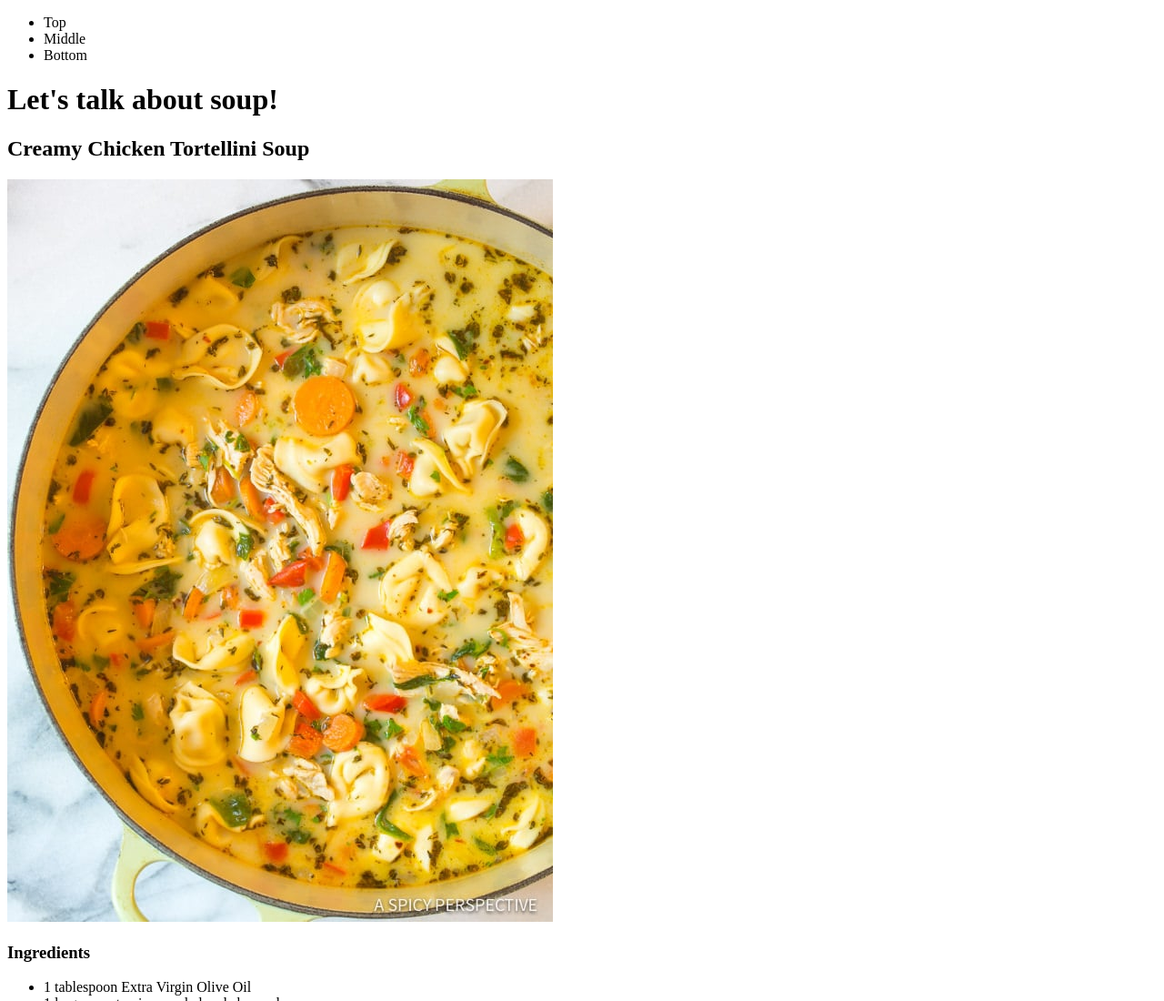
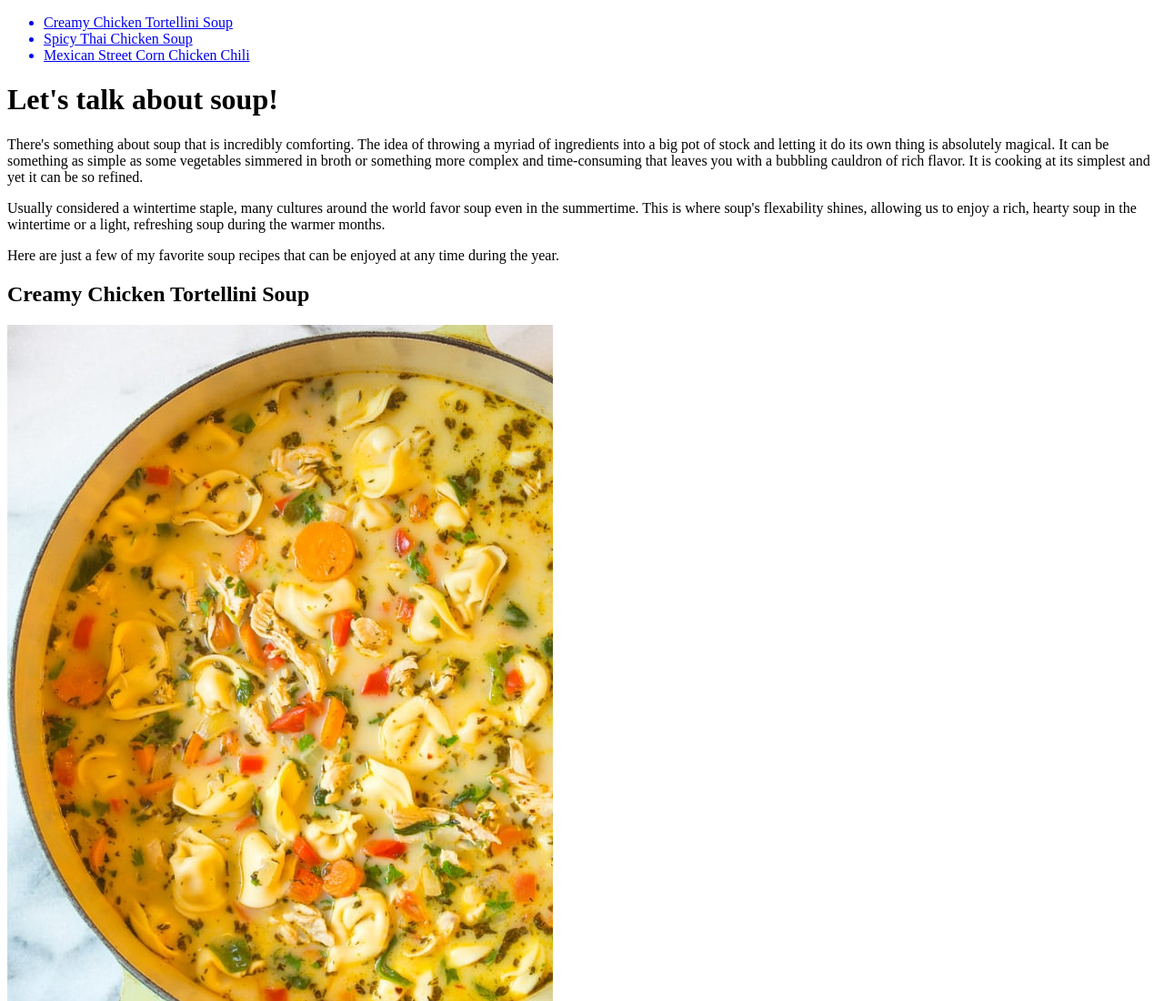
Before and after one commit to mportillo24/html-me-something, a plain HTML site: page index.html in a window 1280 px wide. Shown: the top 1100 px of the page at 91% size. Drawn offline with Linux system fonts and the light colour scheme.

Commit message:
Added paragraphs to page

```diff
--- a/index.html
+++ b/index.html
@@ -8,14 +8,17 @@
         <header>
             <nav>
                 <ul>
-                    <li>Top</li>
-                    <li>Middle</li>
-                    <li>Bottom</li>
+                    <a href="#tortellini"><li>Creamy Chicken Tortellini Soup</li></a>
+                    <a href="#thai"><li>Spicy Thai Chicken Soup</li></a>
+                    <a href="#chili"><li>Mexican Street Corn Chicken Chili</li></a>
                 </ul>
             </nav>
         </header>
         <main>
             <h1>Let's talk about soup!</h1>
+            <p>There's something about soup that is incredibly comforting. The idea of throwing a myriad of ingredients into a big pot of stock and letting it do its own thing is absolutely magical. It can be something as simple as some vegetables simmered in broth or something more complex and time-consuming that leaves you with a bubbling cauldron of rich flavor. It is cooking at its simplest and yet it can be so refined.</p>
+            <p>Usually considered a wintertime staple, many cultures around the world favor soup even in the summertime. This is where soup's flexability shines, allowing us to enjoy a rich, hearty soup in the wintertime or a light, refreshing soup during the warmer months.</p>
+            <p>Here are just a few of my favorite soup recipes that can be enjoyed at any time during the year. </p>
             <article id="tortellini">
                 <h2>Creamy Chicken Tortellini Soup</h2>
                 <img src="images/tortellini.jpg" alt="Creamy Chicken Tortellini Soup">
@@ -72,7 +75,7 @@
                     <li>Turn off the heat and add the red bell peppers, carrots, snap peas and basil. Cover the pot and steep the vegetable for 5 minutes, until barely cooked through, but still firm. Taste, then salt and pepper as needed. Serve warm with a sprinkle of chopped green onions.</li>
                 </ol>
             </article>
-            <article id="tortilla">
+            <article id="chili">
                 <h2>Mexican Street Corn Chicken Chili</h2>
                 <img src="images/streetcorn.jpg" alt="Mexican Street Corn Chicken Chili">
                 <h3 class="ingredients">Ingredients</h3>
```
